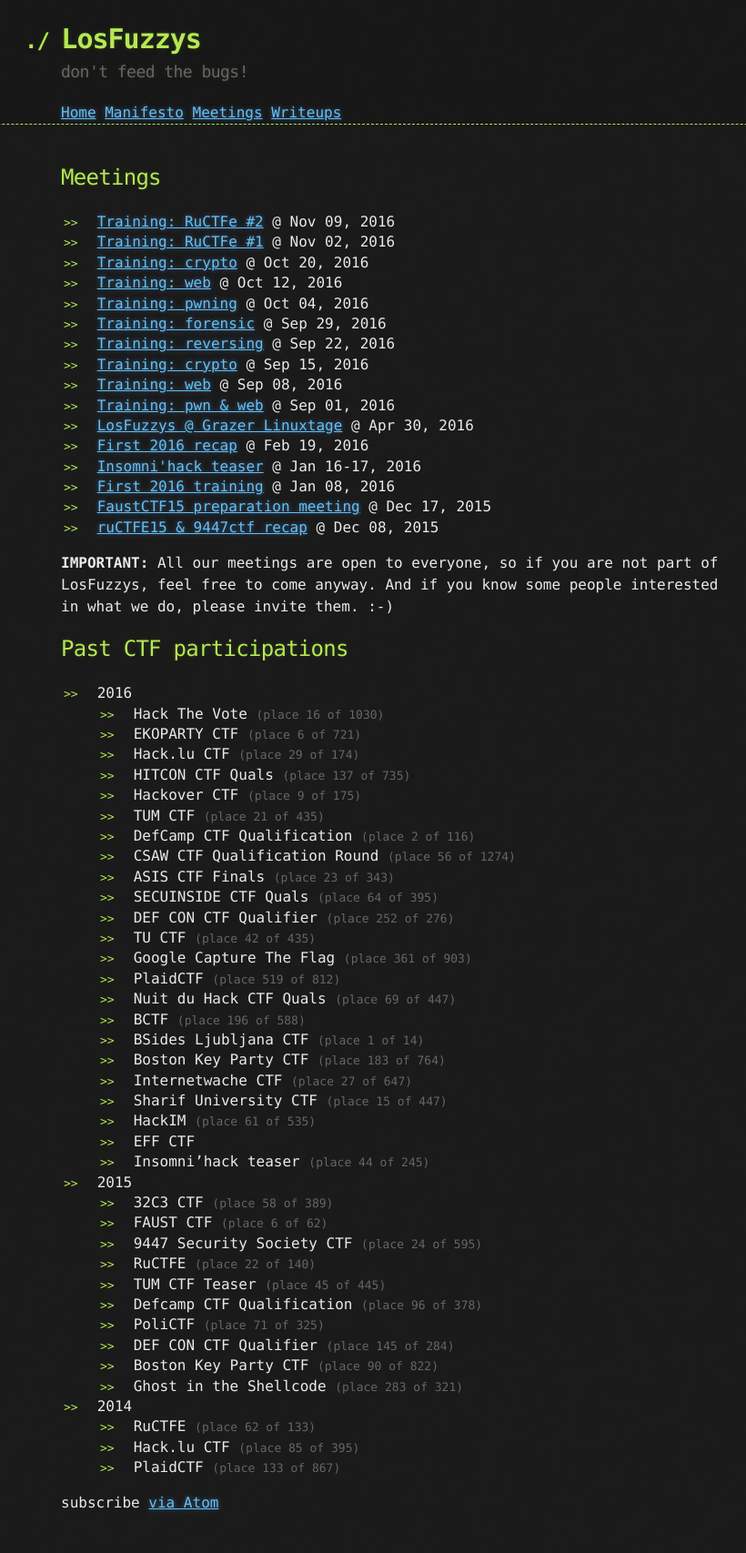
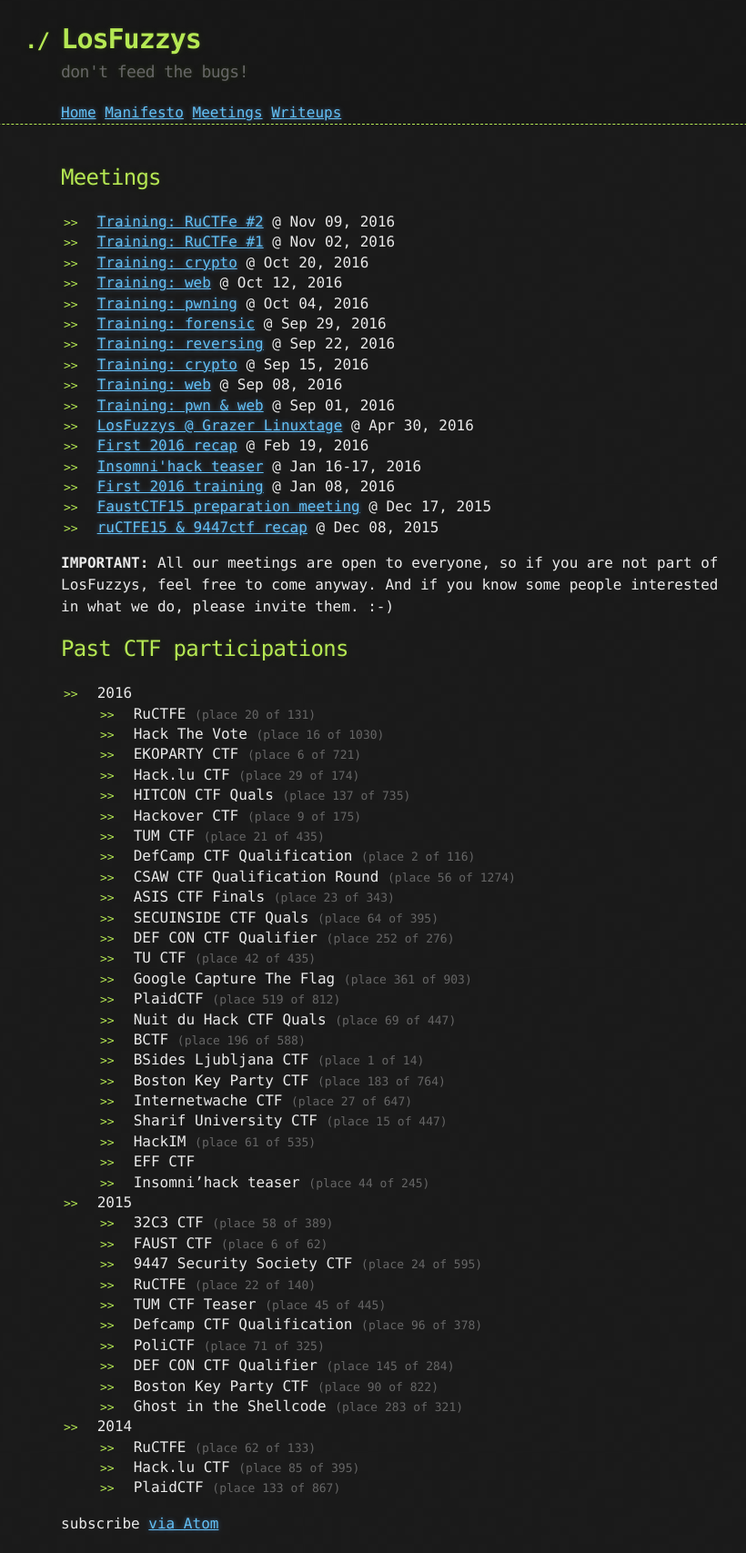
Before and after one commit to mtps3/Mtps3.github.io, a Jekyll site: the page built from meetings.md, in a window 1280 px wide. Shown: the whole page at 91% size, without its empty margins (198-1018 px from the left). Built offline with Jekyll 4.4.1, drawn with Linux system fonts in a browser that asks for light colours; before the commit the page ends 1684 px from its top, so only the background shows below that.

Commit message:
added ructfe score

```diff
--- a/meetings.md
+++ b/meetings.md
@@ -18,6 +18,8 @@
 <!-- generated using scripts/getPastCTFs.py  -->
 
 * 2016
+  <!-- place 51 (224.200 points) -->
+  * RuCTFE <span class="discreet">(place 20 of 131)</span>
   <!-- place 51 (209.993 points) -->
   * Hack The Vote <span class="discreet">(place 16 of 1030)</span>
   <!-- place 53 (198.005 points) -->
```
Also changed, not shown: 1 other file.
